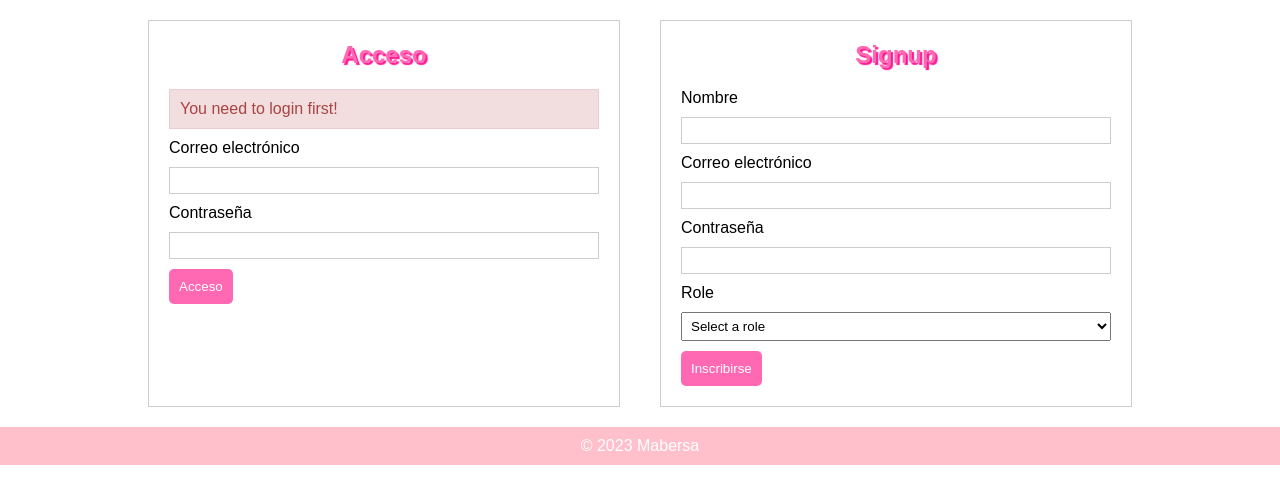
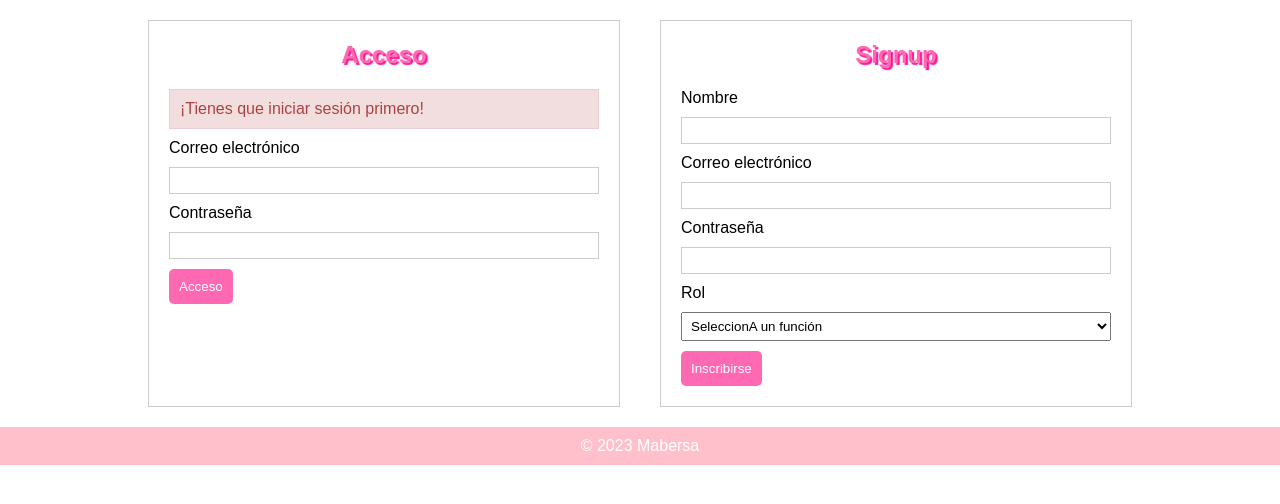
Before and after one commit to kronBELET/MABERSA_FENIX, a PHP site: page /login.php?login_please in a window 1280 px wide. Shown: the part 117-621 px from the top of the page. Run offline with PHP 8.4, Linux system fonts and the light colour scheme.

Commit message:
Add files via upload

```diff
--- a/login.php
+++ b/login.php
@@ -5,7 +5,7 @@ require_once('db_conn.php');
 // Inicializa la variable de información
 $signup_info = $login_info = '';
 if (isset($_REQUEST['login_please'])) {
-    $login_info = '<div class="error">You need to login first!</div>';
+    $login_info = '<div class="error">¡Tienes que iniciar sesión primero!</div>';
 }
 // Verifica si el formulario se ha enviado
 if(isset($_POST['signup'])) {
@@ -90,9 +90,9 @@ if(isset($_POST['signup'])) {
                     <input class="input" type="email" id="email" name="email" required>
                     <label class="label" for="password">Contraseña</label>
                     <input class="input" type="password" id="password" name="password" required>
-                    <label class="label" for="role">Role</label>
+                    <label class="label" for="role">Rol</label>
                     <select class="select" id="role" name="role" required>
-                        <option value="">Select a role</option>
+                        <option value="">SeleccionA un función</option>
                         <option value="teacher">Maestro/Maestra</option>
                         <option value="student">Alumno/Alumna</option>
                     </select>
```
Also changed, not shown: index.php (+8 -8 lines), student_dashboard.php (+11 -10 lines), teacher_course.php (+5 -5 lines).
